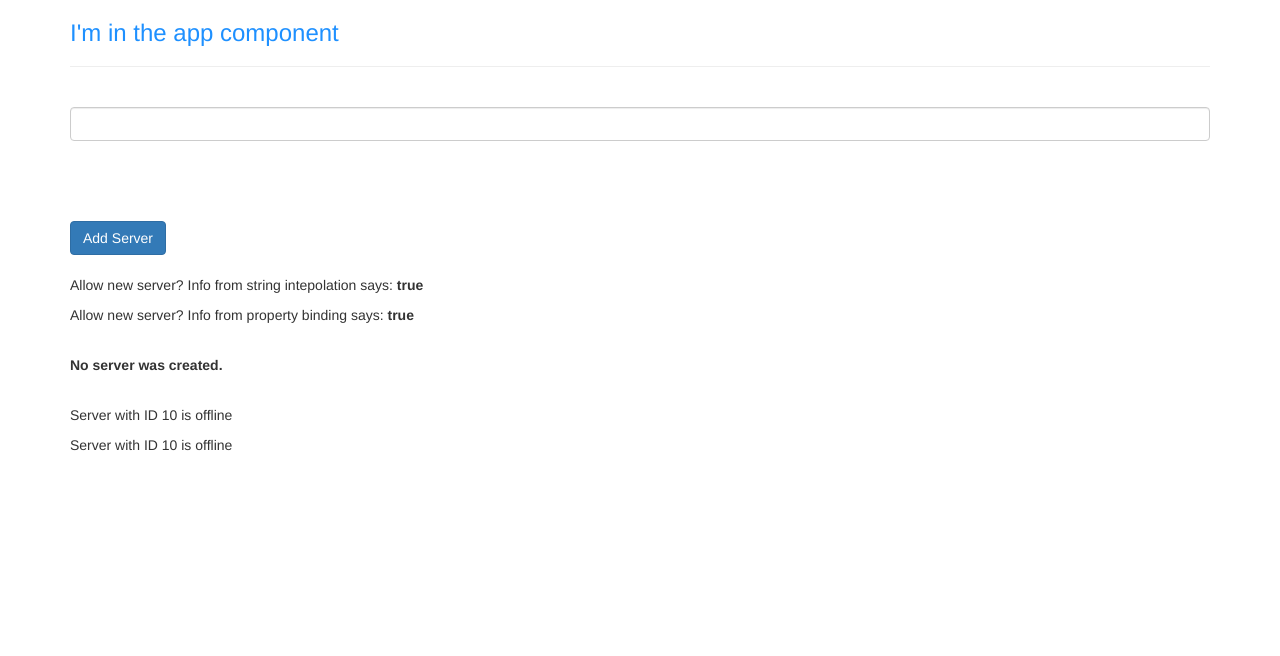
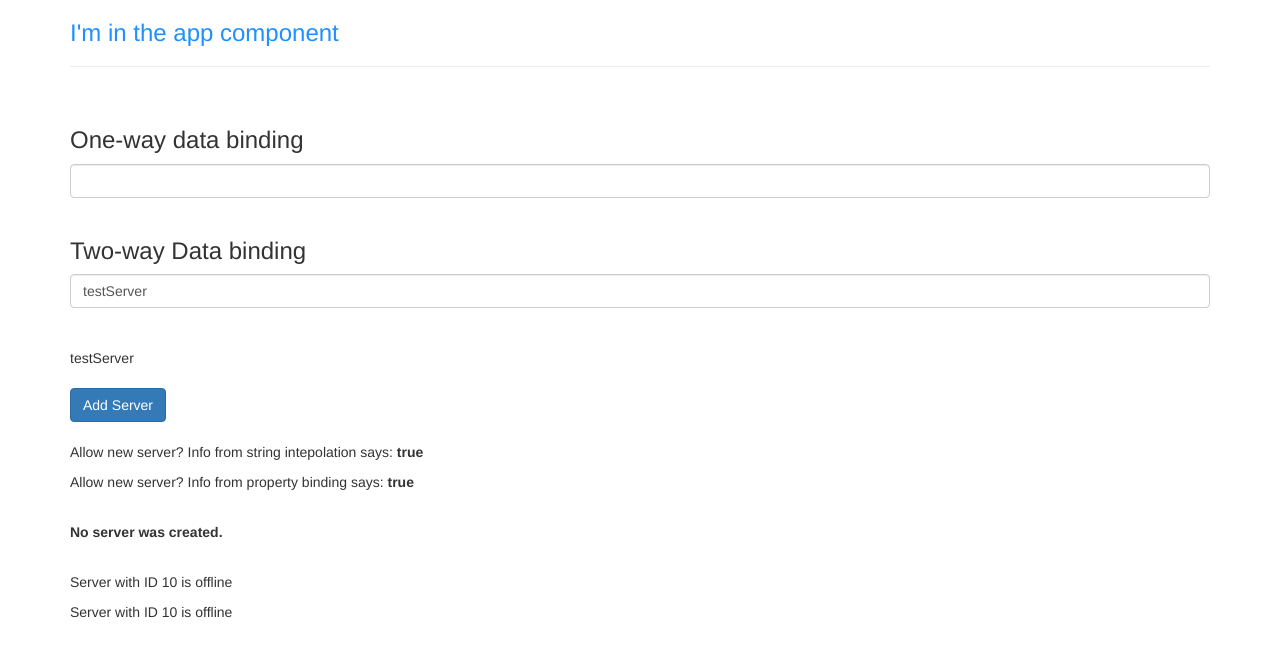
Before and after one commit to rimeister/udemy-the-complete-guide-to-angular, an Angular app: page / in a window 1280 px wide. Shown: the top 656 px of the page. Built offline with nearby package versions, Linux system fonts and the light colour scheme.

Commit message:
Section 2, video 30 complete: 2 way data binding demo on a form input element

```diff
--- a/src/app/servers/servers.component.html
+++ b/src/app/servers/servers.component.html
@@ -6,7 +6,17 @@ In addition to binding to HTML properties (e.g., 'disabled', demonstrated above)
 
  -->
 <label for="Server Name"></label>
-<input type="text" class="form-control" (input)="onUpdateServerName($event)"><!-- Listens to input event, fires when user types. $event is a reserved variable name, is the data emitted with the event -->
+
+<h3>One-way data binding</h3>
+<input type="text" class="form-control" (input)="onUpdateServerName($event)">
+<!-- One-way data binding: Listens to input event, fires when user types. But, the value in the input won't update when serverName is updated in the code.
+
+Sidenote: $event is a reserved variable name, is the data emitted with the event -->
+<br>
+<h3>Two-way Data binding</h3>
+<input type="text" class="form-control" [(ngModel)]="serverName">
+<!-- Two-way binding: on the input event, it will update the value of serverName in out TS code. When the value of serverName is updated in our TS code, it will also update in the element. -->
+
 <br><br>
 {{ serverName }}
 <br>
--- a/src/app/servers/servers.component.ts
+++ b/src/app/servers/servers.component.ts
@@ -9,7 +9,7 @@ export class ServersComponent implements OnInit {
 
 	allowNewServer = false;
 	serverCreationStatus = 'No server was created.';
-	serverName = '';
+	serverName = 'testServer';
 
 
 	constructor() {
```
